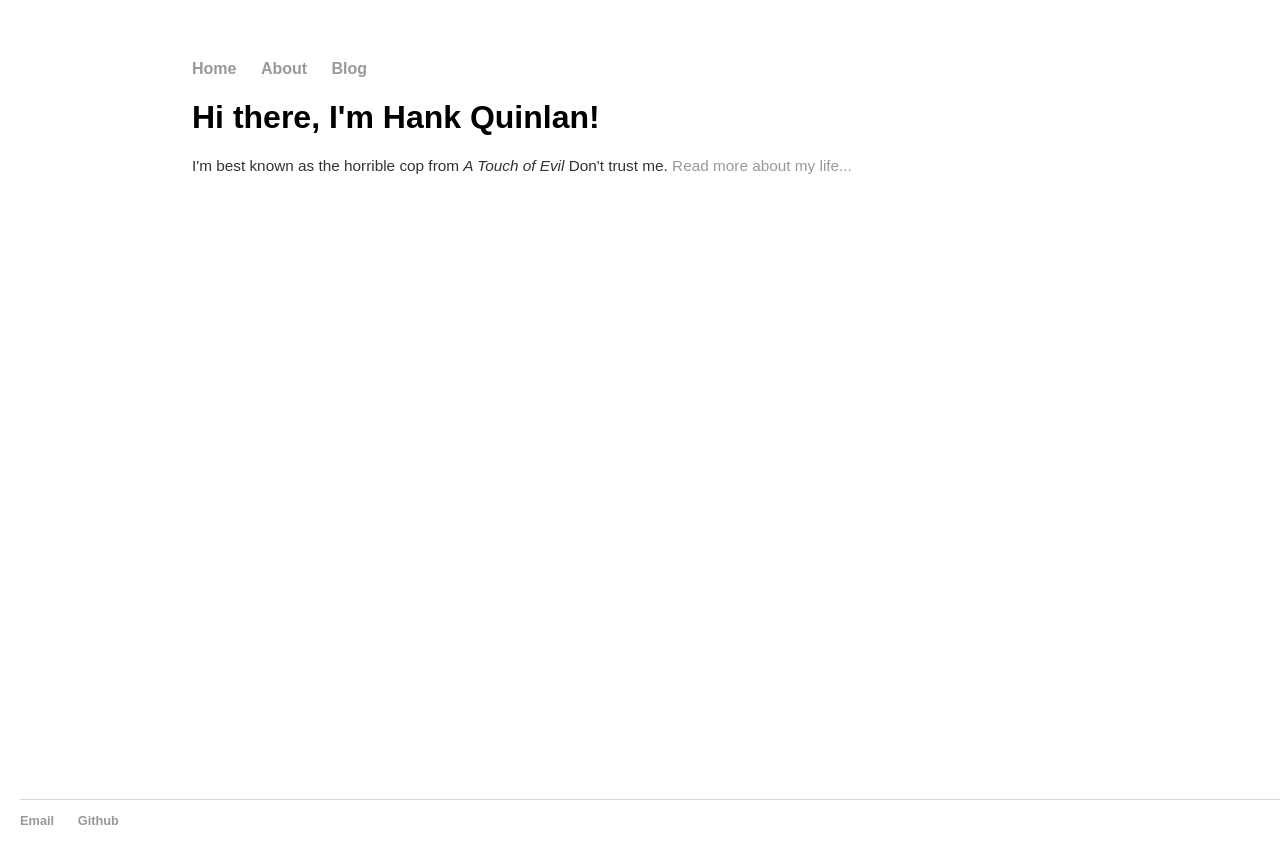
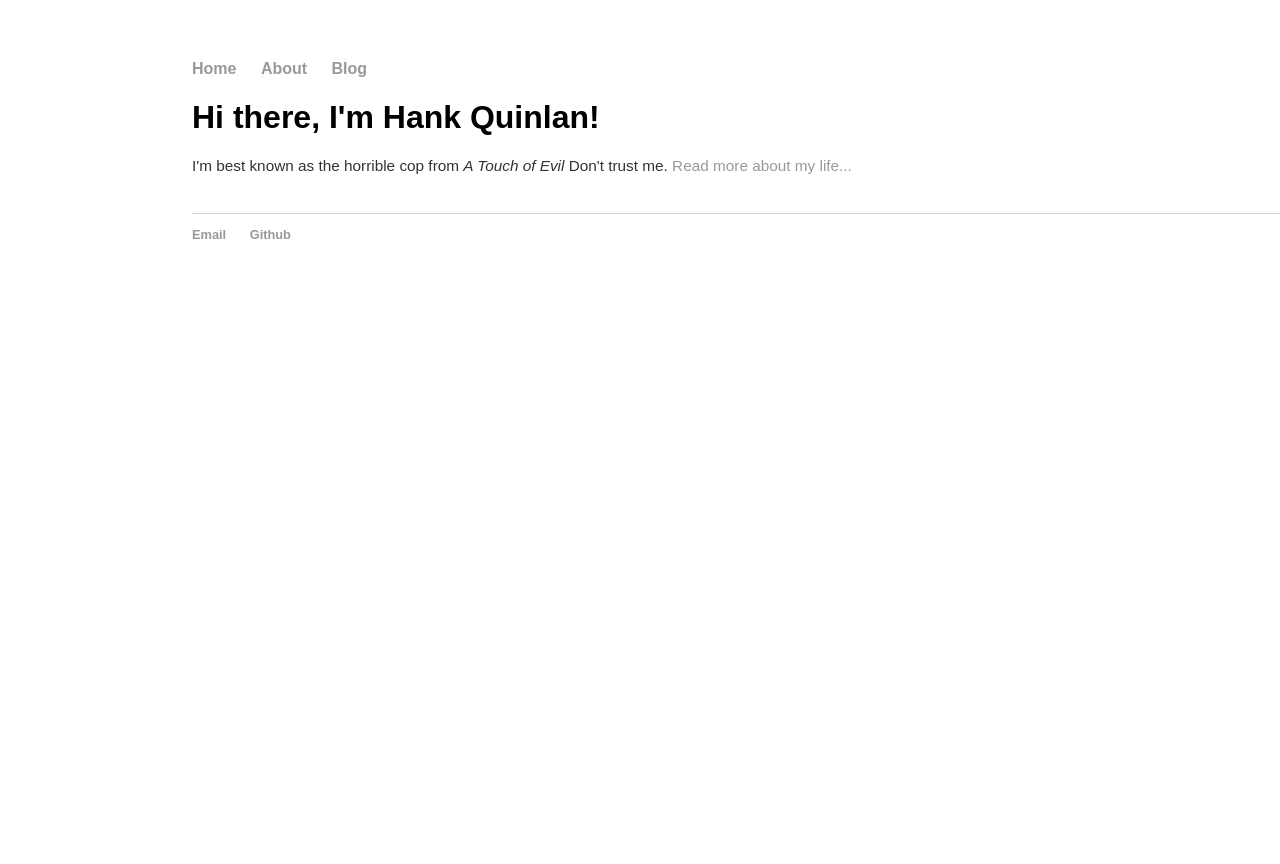
Before and after one commit to lucytyuan/lucytyuan.github.io, a Jekyll site: the page built from index.html, in a window 1280 px wide. Shown: the top 864 px of the page. Built offline with Jekyll 4.4.1, drawn with Linux system fonts in a browser that asks for light colours.

Commit message:
Update main.css

```diff
--- a/css/main.css
+++ b/css/main.css
@@ -34,8 +34,6 @@ footer {
     border-top: 1px solid #d5d5d5;
     font-size: .8em;
     position: absolute;
-    left: 20px;
-    bottom: 0;
     height: 100px;
     width: 100%;
 }
```
